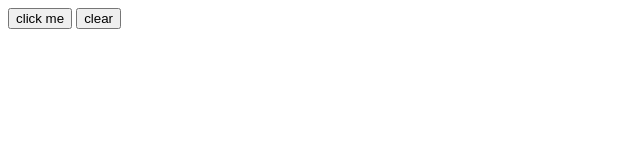
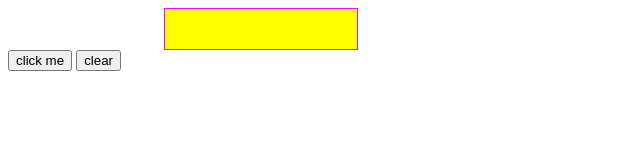
Before and after one commit to tomi-iwamoto/created-elements-js, a plain HTML site: page index.html in a window 1280 px wide. Both pictures are taken after a click on the button "click me". Shown: the whole page, without its empty margins (0-640 px from the left). Drawn offline with Linux system fonts and the light colour scheme.

Commit message:
Added an event listener to the button with the id of button. This click event will produce another div element that is attached to the wrapper div in html file

```diff
--- a/index.html
+++ b/index.html
@@ -6,7 +6,7 @@
     <meta http-equiv="X-UA-Compatible" content="IE=edge">
     <meta name="viewport" content="width=device-width, initial-scale=1.0">
     <title>Document</title>
-    <link rel="stylesheet" href="styles.css">
+    <link rel="stylesheet" href="main.css">
 
 </head>
 
--- a/main.css
+++ b/main.css
@@ -5,3 +5,10 @@
     align-items: center;
     width: 40%;
 }
+
+#newDivId {
+    background-color:yellow;
+    width:30%;
+    padding:20px;
+    border:magenta solid 1px;
+}
--- a/script.js
+++ b/script.js
@@ -0,0 +1,11 @@
+let wrapper = document.querySelector(".wrapper");
+let button = document.getElementById("button");
+let clearButton = document.getElementById("clear");
+
+button.addEventListener("click", function () {
+
+  let newDiv = document.createElement("div");
+  newDiv.id = "newDivId";
+  wrapper.append(newDiv);
+
+});
```
